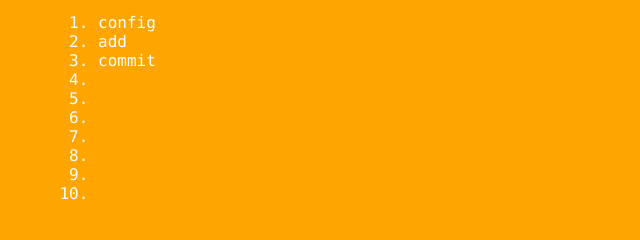
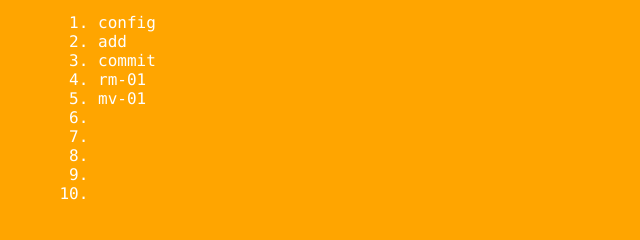
Before and after one commit to beckyHe/git_learning, a plain HTML site: page index.html in a window 1280 px wide. Both pictures are taken after a click on the element "Basic Commands". Shown: the part 328-568 px from the top of the page, 0-640 px from the left. Drawn offline with Linux system fonts and the light colour scheme.

Commit message:
01 add rm and mv

```diff
--- a/index.html
+++ b/index.html
@@ -32,8 +32,8 @@
                     <li>config</li>
                     <li>add</li>
                     <li>commit</li>
-                    <li></li>
-                    <li></li>
+                    <li>rm-01</li>
+                    <li>mv-01</li>
                     <li></li>
                     <li></li>
                     <li></li>
```
